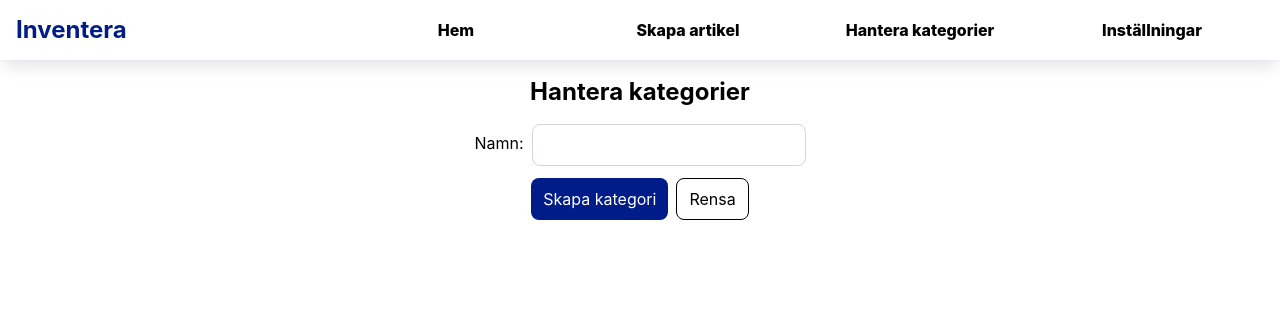
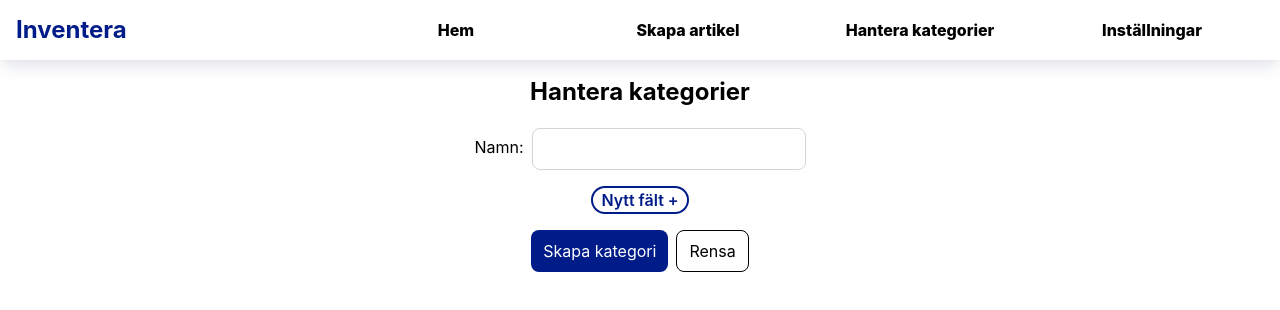
Before and after one commit to Joelpettersson35/inventera, a React (Vite) app in the folder frontend/: page /categories in a window 1280 px wide. Shown: the top 310 px of the page. Built offline with nearby package versions, Linux system fonts and the light colour scheme.

Commit message:
uppdaterat databasschema och kategoriformulär

```diff
--- a/frontend/src/components/CategoryForm.tsx
+++ b/frontend/src/components/CategoryForm.tsx
@@ -13,7 +13,7 @@ export default function CategoryForm() {
       <form
         onSubmit={handleCreate}
         onReset={handleClear}
-        className="flex w-full flex-wrap justify-center gap-y-3"
+        className="flex w-full flex-wrap justify-center gap-y-4"
       >
         <h2 className="text-2xl mt-4 font-bold">Hantera kategorier</h2>
         <div className="flex w-full justify-center items-center gap-x-2">
@@ -25,6 +25,15 @@ export default function CategoryForm() {
             value={name}
             onChange={(event) => setName(event.target.value)}
           />
+        </div>
+
+        <div className="flex w-full justify-center">
+          <button
+            type="button"
+            className="px-2 border-2 font-semibold border-[#001C89] rounded-2xl text-[#001C89]"
+          >
+            Nytt fält +
+          </button>
         </div>
 
         <div className=" flex gap-x-2">
```
